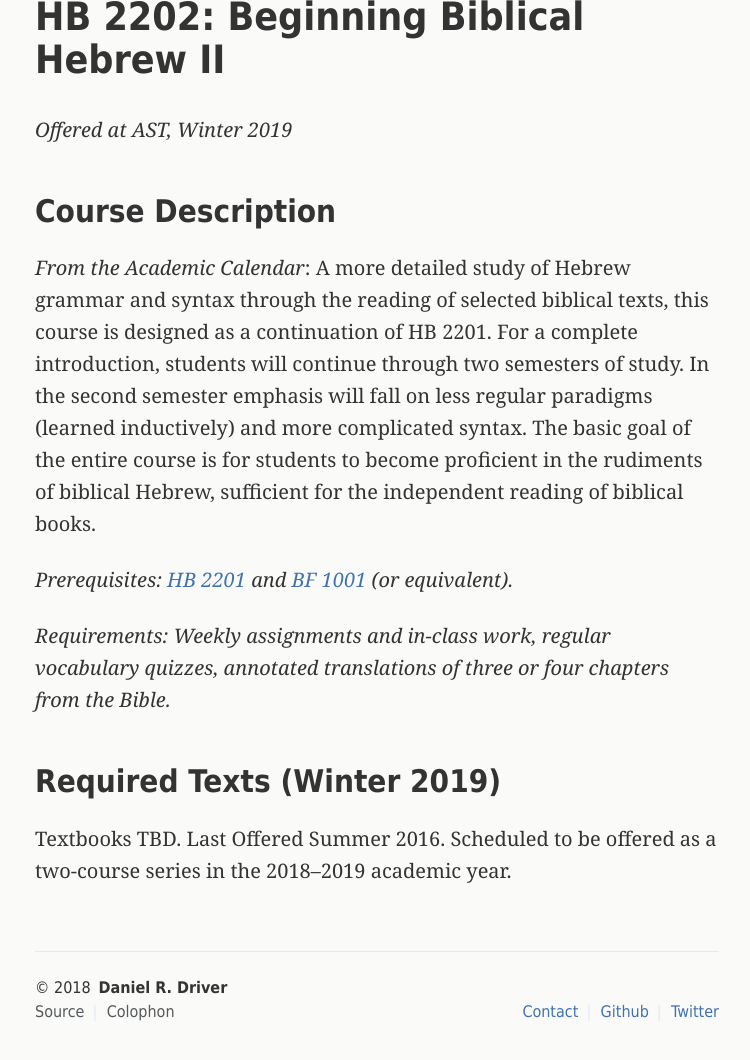
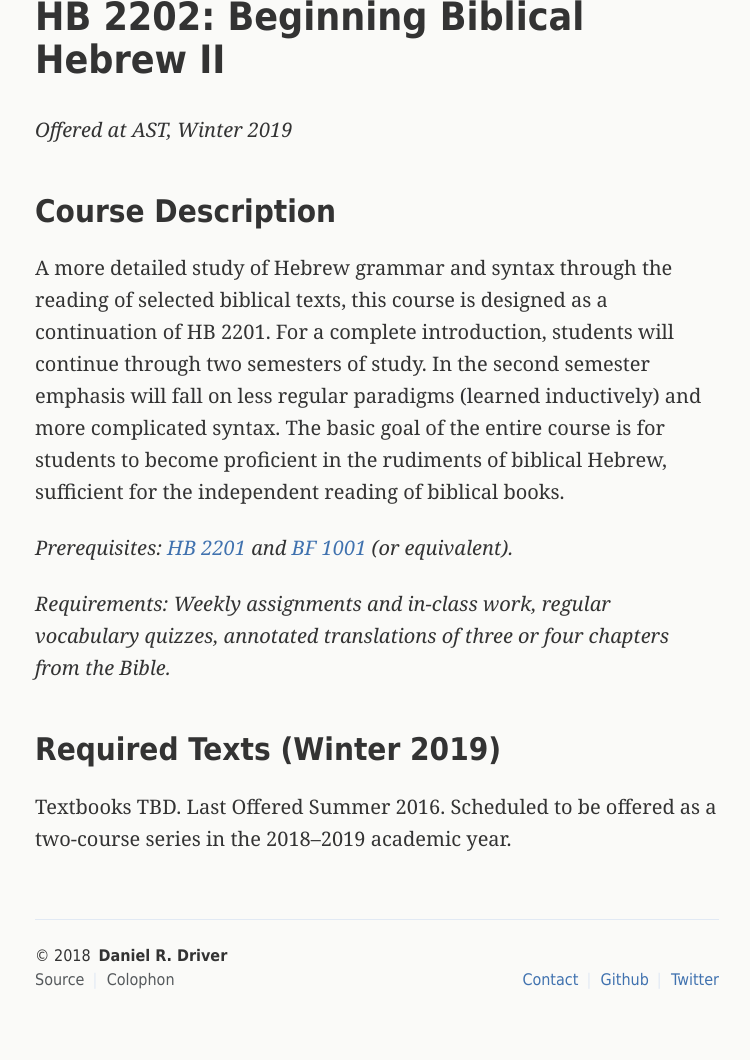
Before and after one commit to danieldriver/danieldriver.github.io, a Jekyll site: the page built from _pages/hb-2202.md, in a window 1280 px wide, cut to the strip 104-1224 px from the top of the page. Shown: the top 1060 px of the strip, without its empty margins (263-1013 px from the left). Built offline with Jekyll 4.4.1, drawn with Linux system fonts in a browser that asks for light colours.

Commit message:
remove phrase *From the Academic Calendar*:

```diff
--- a/_pages/hb-2202.md
+++ b/_pages/hb-2202.md
@@ -9,14 +9,14 @@ subtitle: "HB 2202: Beginning Biblical Hebrew II"
 
 ## Course Description
 
-*From the Academic Calendar*: A more detailed study of Hebrew grammar
-and syntax through the reading of selected biblical texts, this course
-is designed as a continuation of HB 2201. For a complete introduction,
-students will continue through two semesters of study. In the second
-semester emphasis will fall on less regular paradigms (learned
-inductively) and more complicated syntax. The basic goal of the entire
-course is for students to become proficient in the rudiments of biblical
-Hebrew, sufficient for the independent reading of biblical books.
+A more detailed study of Hebrew grammar and syntax through the reading
+of selected biblical texts, this course is designed as a continuation of
+HB 2201. For a complete introduction, students will continue through two
+semesters of study. In the second semester emphasis will fall on less
+regular paradigms (learned inductively) and more complicated syntax. The
+basic goal of the entire course is for students to become proficient in
+the rudiments of biblical Hebrew, sufficient for the independent reading
+of biblical books.
 
 *Prerequisites: [HB 2201](../hb-2201/) and [BF 1001](../bf-1001/) (or equivalent).*
 
```
Also changed, not shown: _pages/bf-1001.md (+7 -7 lines).
